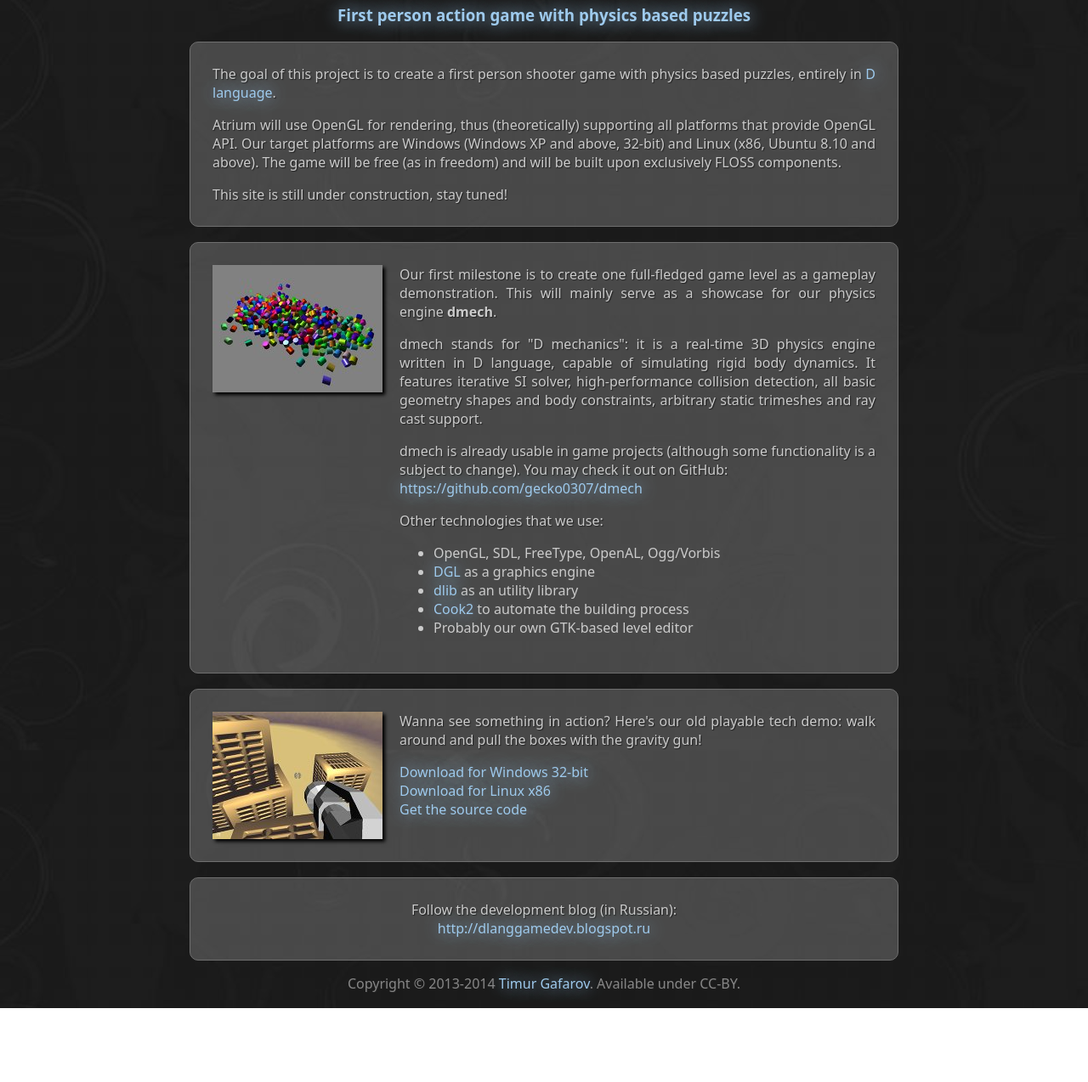
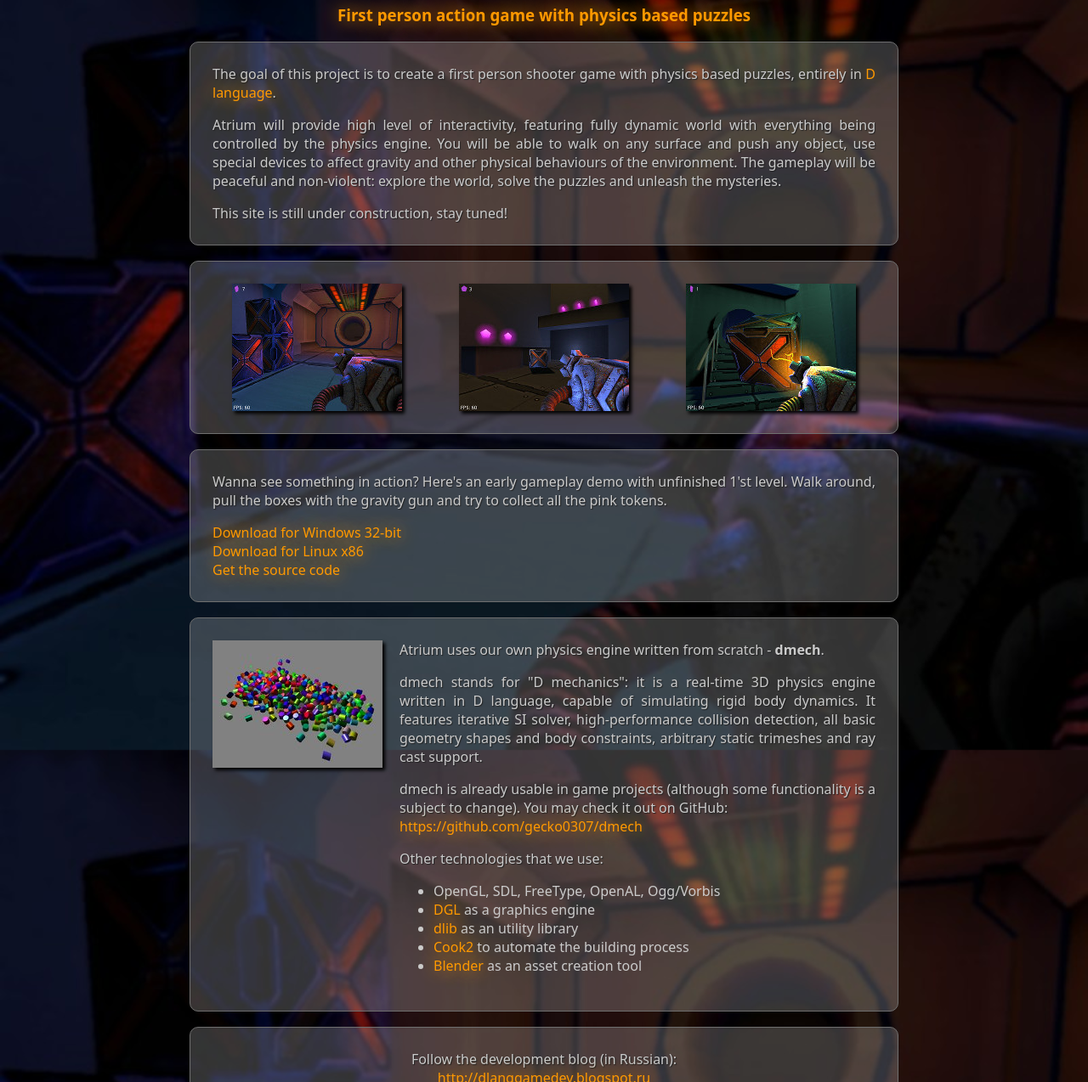
Before and after one commit to gecko0307/electronvolt, a plain HTML site: page index.html in a window 1280 px wide. Shown: the part 77-1351 px from the top of the page at 85% size. Before the commit the page ends 1264 px from the top, so only its background shows below. Drawn offline with Linux system fonts and the light colour scheme.

Commit message:
Updated site, added new screenshots

```diff
--- a/index.html
+++ b/index.html
@@ -19,7 +19,7 @@
           <div>
             <center>
               <h1 class="glowing">Atrium</h1>
-	      <h3 class="glowing"><b>First person action game with physics based puzzles</b></h2>
+	          <h3 class="glowing"><b>First person action game with physics based puzzles</b></h3>
             </center>
           </div>
 
@@ -32,10 +32,10 @@
                      physics based puzzles, entirely in <a href="http://dlang.org" target="_blank" class="glowing">D language</a>.
                    </p>
                    <p>
-                     Atrium will use OpenGL for rendering, thus (theoretically) supporting all
-                     platforms that provide OpenGL API. Our target platforms are
-                     Windows (Windows XP and above, 32-bit) and Linux (x86, Ubuntu 8.10 and above).
-                     The game will be free (as in freedom) and will be built upon exclusively FLOSS components.
+                     Atrium will provide high level of interactivity, featuring fully dynamic world with everything being controlled by
+                     the physics engine. You will be able to walk on any surface and push any object, use special devices to affect
+                     gravity and other physical behaviours of the environment. The gameplay will be peaceful and non-violent:
+                     explore the world, solve the puzzles and unleash the mysteries.
                    </p>
                    <p>
                      This site is still under construction, stay tuned!
@@ -44,6 +44,64 @@
                 </tr>
               </table>
             </div>
+
+          <br/>
+
+               <div class="inner-box">
+                <table class="box" border="0" width="800">
+                  <tr valign="top">
+                    <td align="center" width="25%">
+                      <p>
+                      <a href="images/001.jpg" target="_blank">
+                        <img class="shadow" src="images/thumbs/001.jpg"/>
+                      </a>
+                      </p>
+                    </td>
+                    <td align="center" width="25%">
+                      <p>
+                      <a href="images/002.jpg" target="_blank">
+                        <img class="shadow" src="images/thumbs/002.jpg"/>
+                      </a>
+                      </p>
+                    </td>
+                    <td align="center" width="25%">
+                      <p>
+                      <a href="images/003.jpg" target="_blank">
+                        <img class="shadow" src="images/thumbs/003.jpg"/>
+                      </a>
+                      </p>
+                    </td>
+                  </tr>
+                </table>
+              </div>
+
+          <br/>
+
+              <div class="inner-box">
+                <table class="box" border="0" width="800">
+                  <tr valign="top">
+                    <td align="justify">
+		            <p>
+                         Wanna see something in action? Here's an early gameplay demo with unfinished 1'st level. Walk around, pull the boxes with the gravity gun and try to
+                         collect all the pink tokens.
+                    </p>
+		            <p>
+                         <a href="https://www.dropbox.com/s/g6gd4mq3otftlbc/atrium-demo-win32.zip?dl=0" target="_blank" class="glowing">
+                           Download for Windows 32-bit
+                         </a>
+                         <br/>
+                         <a href="https://www.dropbox.com/s/1kj9luenvsfs7fa/atrium-demo-linux-x86.tar.gz?dl=0" target="_blank" class="glowing">
+                           Download for Linux x86
+                         </a>
+                         <br/>
+                         <a href="https://github.com/gecko0307/atrium" target="_blank" class="glowing">
+                           Get the source code
+                         </a>
+                      </p>
+                    </td>
+                  </tr>
+                </table>
+              </div>
 
           <br/>
 
@@ -59,8 +117,7 @@
                   </td>
                   <td align="justify">
 		    <p>
-                       Our first milestone is to create one full-fledged game level as a gameplay demonstration.
-                       This will mainly serve as a showcase for our physics engine <b>dmech</b>.
+                       Atrium uses our own physics engine written from scratch - <b>dmech</b>.
                     </p>
 		    <p>
                        dmech stands for "D mechanics": it is a real-time 3D physics engine written in D language,
@@ -83,43 +140,9 @@
                       <li><a href="https://github.com/gecko0307/dgl" target="_blank" class="glowing">DGL</a> as a graphics engine</li>
                       <li><a href="https://github.com/gecko0307/dlib" target="_blank" class="glowing">dlib</a> as an utility library</li>
                       <li><a href="https://github.com/gecko0307/cook2" target="_blank" class="glowing">Cook2</a> to automate the building process</li>
-                      <li>Probably our own GTK-based level editor</li>
+                      <li><a href="http://blender.org" target="_blank" class="glowing">Blender</a> as an asset creation tool</li>
                     </ul>
                    </td>
-                  </tr>
-                </table>
-              </div>
-
-          <br/>
-
-              <div class="inner-box">
-                <table class="box" border="0" width="800">
-                  <tr valign="top">
-                    <td align="center" width="25%">
-                      <p>
-                      <a href="images/atrium-bumpmapping.jpg" target="_blank">
-                        <img class="shadow" src="images/thumbs/atrium-bumpmapping.jpg"/>
-                      </a>
-                      </p>
-                    </td>
-                    <td align="justify">
-		      <p>
-                         Wanna see something in action? Here's our old playable tech demo: walk around and pull the boxes with the gravity gun!
-                      </p>
-		      <p>
-                         <a href="https://www.dropbox.com/s/456l1i9z1r3syl5/atrium-testbuild5-win32.zip" target="_blank" class="glowing">
-                           Download for Windows 32-bit
-                         </a>
-                         <br/>
-                         <a href="https://www.dropbox.com/s/cfs7daiqhui0jqh/atrium-testbuild4-linux-x86.tar.gz" target="_blank" class="glowing">
-                           Download for Linux x86
-                         </a>
-                         <br/>
-                         <a href="https://github.com/gecko0307/atrium" target="_blank" class="glowing">
-                           Get the source code
-                         </a>
-                      </p>
-                    </td>
                   </tr>
                 </table>
               </div>
@@ -130,11 +153,18 @@
               <table class="box" border="0" width="800">
                 <tr valign="top">
                   <td align="justify">
-		   <center><p>
+		          <center><p>
                        Follow the development blog (in Russian):
                        <br/>
                        <a href="http://dlanggamedev.blogspot.ru" target="_blank" class="glowing">
                          http://dlanggamedev.blogspot.ru
+                       </a>
+                   </p>
+                   <p>
+                       Also visit project page on GameJolt:
+                       <br/>
+                       <a href="http://gamejolt.com/games/action/atrium/46185" target="_blank" class="glowing">
+                         http://gamejolt.com/games/action/atrium/46185
                        </a>
                    </p></center>
                   </td>
@@ -142,9 +172,7 @@
               </table>
             </div>
 
-          <p class="dark" align="center">Copyright © 2013-2014
-          <a href="http://gecko0307.github.io/" class="glowing">Timur Gafarov</a>.
-          Available under CC-BY.</p>
+          <p class="dark" align="center">Copyright © 2013-2015 Timur Gafarov.</p>
 
         </td>
       </tr>
--- a/style.css
+++ b/style.css
@@ -1,6 +1,6 @@
 html
 {
-    background: url(images/background-dark2.jpg) no-repeat center center fixed;
+    background: url(images/background-screen.jpg) no-repeat center center fixed;
     -webkit-background-size: cover;
     -moz-background-size: cover;
     -o-background-size: cover;
@@ -19,9 +19,9 @@ html
 .inner-box:hover
 {
     outline: none;
-    border-color: #9ecaed;
-    box-shadow: 0 0 10px #9ecaed;
-    background-color:rgba(158,202,237,0.2);
+    border-color: #FF9900;
+    box-shadow: 0 0 10px #FF9900;
+    background-color:rgba(255,102,0,0.2);
 }
 
 .box
@@ -32,19 +32,19 @@ html
 
 h1
 {
-    color: #9ecaed;
+    color: #FF9900;
     font-family: sans;
 }
 
 h2
 {
-    color: #9ecaed;
+    color: #FF9900;
     font-family: sans;
 }
 
 h3
 {
-    color: #9ecaed;
+    color: #FF9900;
     font-family: sans;
 }
 
@@ -57,7 +57,7 @@ p
 
 a
 {
-    color: #9ecaed;
+    color: #FF9900;
     font-family: sans;
     text-decoration: none;
 }
@@ -103,7 +103,7 @@ table td
     -webkit-stroke-width: 5.3px;
     -webkit-stroke-color: #FFFFFF;
     -webkit-fill-color: #FFFFFF;
-    text-shadow: 1px 0px 20px #9ecaed;
+    text-shadow: 1px 0px 20px #FF9900;
     -webkit-transition: width 0.3s; /*Safari & Chrome*/
     transition: width 0.3s;
     -moz-transition: width 0.3s; /* Firefox 4 */
```
Also changed, not shown: images/001.jpg (added), images/002.jpg (added), images/003.jpg (added), images/background-screen.jpg (added), images/thumbs/001.jpg (added), images/thumbs/002.jpg (added), images/thumbs/003.jpg (added).
